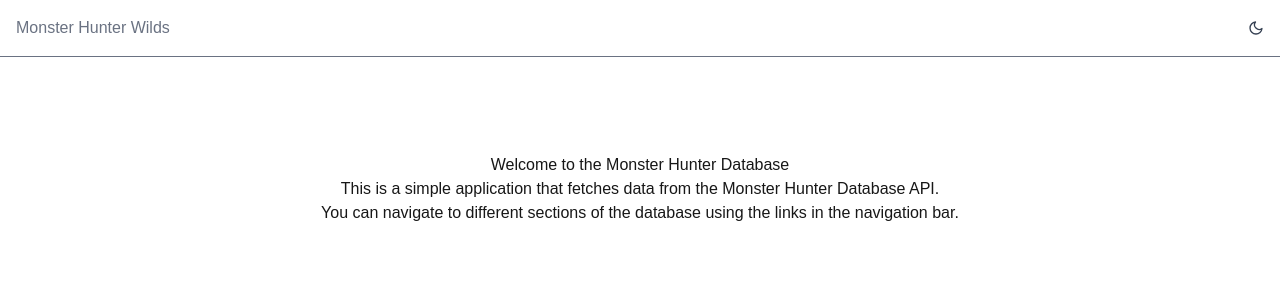
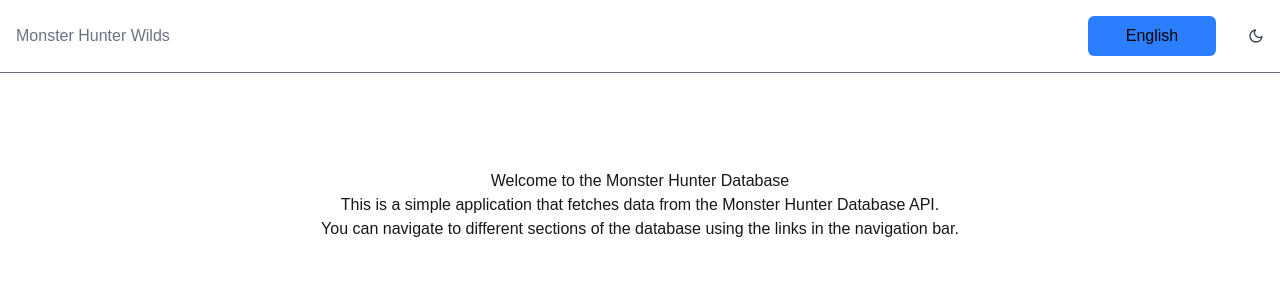
Before and after one commit to TimmyTram/mh-wilds-fe, a Next.js app: page / in a window 1280 px wide. Shown: the top 300 px of the page. Built offline with nearby package versions, Linux system fonts and the light colour scheme.

Commit message:
language drop down

```diff
--- a/app/components/Dropdown/LanguageDropDown.tsx
+++ b/app/components/Dropdown/LanguageDropDown.tsx
@@ -1,19 +1,67 @@
 'use client';
+import { useState, useEffect, useRef } from "react";
 import { useLanguageContext } from "@/app/Context/LanguageProvider";
+import { ISO639_1 } from "@/app/types/ISO639-1";
+import { convertISO639_1ToLanguageCode } from "@/app/utils/utils";
 
 const LanguageDropDown = () => {
     const { language, changeLanguage } = useLanguageContext();
+    const [isOpen, setIsOpen] = useState(false);
+    const dropdownRef = useRef<HTMLDivElement | null>(null);
 
-    const handleLanguageChange = (event: React.ChangeEvent<HTMLSelectElement>) => {
-        console.log("Language changed to:", event.target.value);
-        changeLanguage(event.target.value);
+    const toggleDropdown = () => setIsOpen(!isOpen);
+    const selectLanguage = (lang: string) => {
+        changeLanguage(lang);
+        setIsOpen(false);
     };
 
+    // Close dropdown when clicking outside
+    useEffect(() => {
+        const handleClickOutside = (event: MouseEvent) => {
+            if (dropdownRef.current && !dropdownRef.current.contains(event.target as Node)) {
+                setIsOpen(false);
+            }
+        };
+
+        document.addEventListener('mousedown', handleClickOutside);
+
+        return () => {
+            document.removeEventListener('mousedown', handleClickOutside);
+        };
+    }, []);
+
     return (
-        <select value={language} onChange={handleLanguageChange}>
-            <option value="en">English</option>
-            <option value="ja">Japanese</option>
-        </select>
+        <div ref={dropdownRef} className="relative inline-block text-left">
+            <button
+                onClick={toggleDropdown}
+                className="bg-blue-500 text-black dark:text-white p-2 rounded-md w-32 text-center"
+            >
+                {convertISO639_1ToLanguageCode(language)}
+            </button>
+
+            {isOpen && (
+                <ul className="absolute mt-2 w-32 bg-blue-900 rounded-md shadow-lg z-10">
+                    <li
+                        className="px-4 py-2 text-white hover:bg-blue-700 cursor-pointer"
+                        onClick={() => selectLanguage(ISO639_1.English)}
+                    >
+                        English
+                    </li>
+                    <li
+                        className="px-4 py-2 text-white hover:bg-blue-700 cursor-pointer"
+                        onClick={() => selectLanguage(ISO639_1.Japanese)}
+                    >
+                        Japanese
+                    </li>
+                    <li
+                        className="px-4 py-2 text-white hover:bg-blue-700 cursor-pointer"
+                        onClick={() => selectLanguage(ISO639_1.French)}
+                    >
+                        French
+                    </li>
+                </ul>
+            )}
+        </div>
     );
 }
 
--- a/app/components/Navbar/Navbar.tsx
+++ b/app/components/Navbar/Navbar.tsx
@@ -12,8 +12,10 @@ const Navbar = () => {
                     Monster Hunter Wilds
                 </Link>
             </nav>
-            <LanguageDropDown />
-            <DarkModeBtn />
+            <div className="flex flex-row gap-8 items-center">
+                <LanguageDropDown />
+                <DarkModeBtn />
+            </div>
         </div>
     )
 }
--- /dev/null
+++ b/app/types/ISO639-1.ts
@@ -0,0 +1,13 @@
+export const ISO639_1: Record<string, string> = {
+    "English": "en",
+    "Japanese": "ja",
+    "French": "fr",
+    "Spanish": "es",
+    "German": "de",
+    "Italian": "it",
+    "Portuguese": "pt",
+    "Russian": "ru",
+    "Chinese": "zh",
+    "Korean": "ko",
+    "Arabic": "ar",
+};
--- /dev/null
+++ b/app/utils/utils.ts
@@ -0,0 +1,10 @@
+import { ISO639_1 } from "../types/ISO639-1";
+
+
+export const convertISO639_1ToLanguageCode = (lang: string): string => {
+    const key = Object.keys(ISO639_1).find((key) => ISO639_1[key] === lang);
+    if (key) {
+        return key;
+    }
+    return "Unknown";
+};
```
